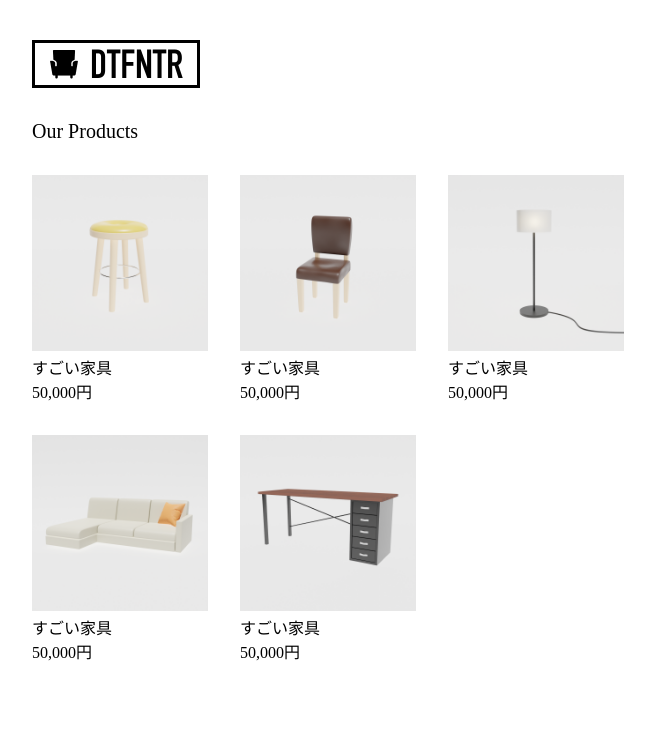
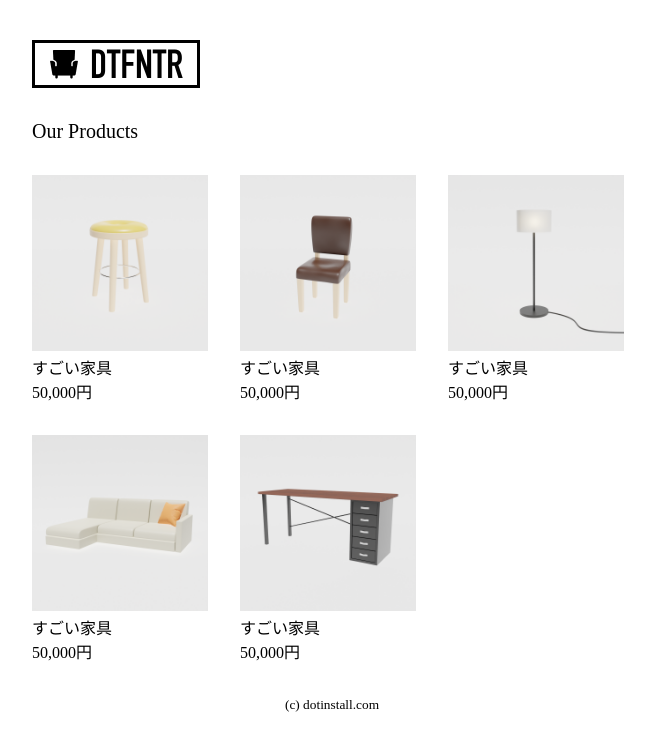
Before and after one commit to gusutaharu/ECsiteCoding, a plain HTML site: page index.html in a window 1280 px wide. Shown: the whole page, without its empty margins (308-963 px from the left). Drawn offline with Linux system fonts and the light colour scheme.

Commit message:
フッダーの再現

```diff
--- a/index.html
+++ b/index.html
@@ -59,6 +59,7 @@
     </div>
   </main>
   <footer>
+    <small>(c) dotinstall.com</small>
   </footer>
 </body>
 </html>
--- a/style.css
+++ b/style.css
@@ -63,3 +63,7 @@ p {
 .products a:hover {
   opacity: 0.6;
 }
+
+footer {
+  text-align: center;
+}
```
